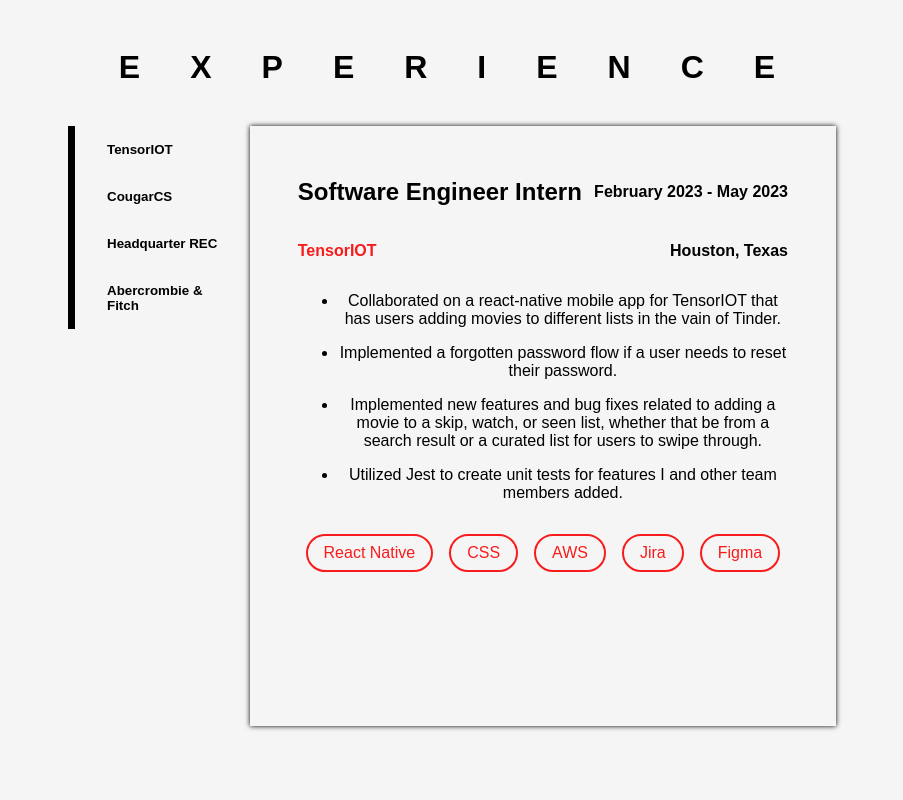
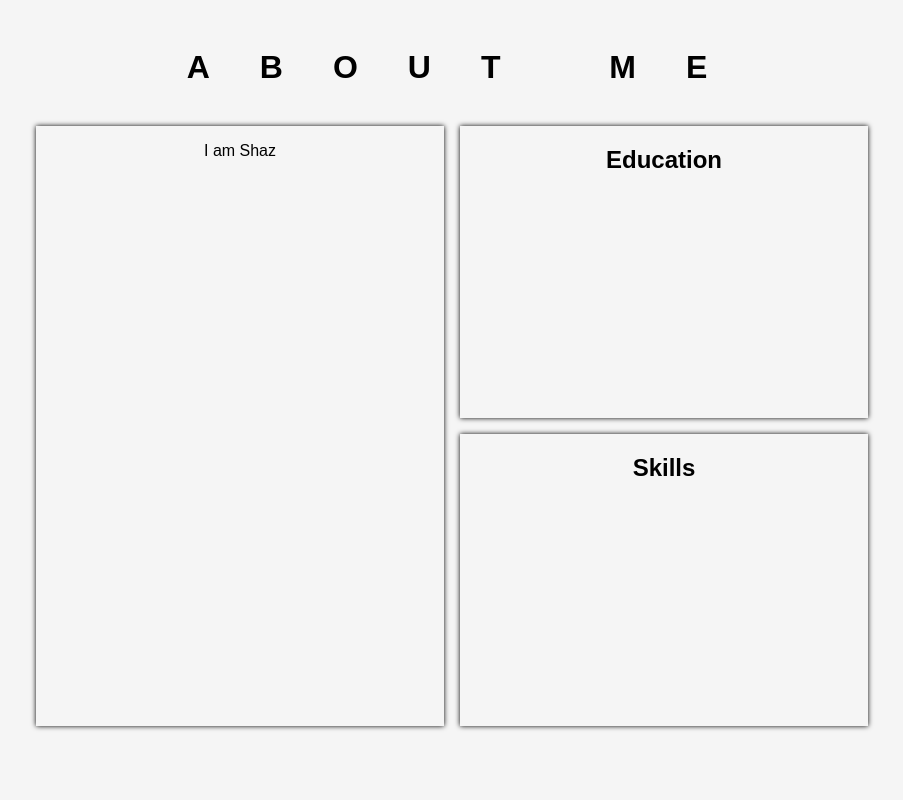
Before and after one commit to ShazAliMomin/personal-site, a React (Create React App) app: page / in a window 1280 px wide. Shown: the part 780-1580 px from the top of the page, without its empty margins (188-1091 px from the left). Built offline with nearby package versions, Linux system fonts and the light colour scheme; a web font is replaced by a local one.

Commit message:
minor updates

```diff
--- a/src/App.js
+++ b/src/App.js
@@ -1,7 +1,7 @@
 import "./App.css";
 import Navbar from "./components/Navbar/Navbar";
 import Hero from "./components/Hero/Hero";
-// import About from "./components/About/About";
+import About from "./components/About/About";
 import Experience from "./components/Experience/Experience";
 import Project from "./components/ProjectSection/Project";
 // import Contact from "./components/Contact/Contact";
@@ -12,7 +12,7 @@
     <div className="App">
       <Navbar />
       <Hero />
-      {/* <About /> */}
+      <About />
       <Experience />
       <Project />
       <Footer />
--- a/src/components/About/About.css
+++ b/src/components/About/About.css
@@ -2,137 +2,40 @@
   height: 100vh;
   background-color: whitesmoke;
   display: flex;
-  justify-content: center;
+  flex-direction: column;
   align-items: center;
+}
+
+.about-container h1 {
+  margin-bottom: 2.5rem;
+  padding: 1rem 0 0 2.5rem;
+  letter-spacing: 50px;
+  text-align: center;
+}
+
+.grid-container {
+  width: 65%;
+  height: 75vh;
+  display: grid;
+  grid-template-columns: 1fr 1fr 1fr 1fr;
+  grid-template-rows: 1fr 1fr;
   gap: 1rem;
 }
 
-.about-header {
-  background-color: whitesmoke;
-  position: relative;
-  width: 30%;
-  margin: 0;
-  padding: 0;
-  order: 5;
-  text-align: center;
-  left: 12.5rem;
-  bottom: 5rem;
+.about-card {
+  grid-column: 1 / 3;
+  grid-row: 1 / 3;
+  box-shadow: 0 0 5px 0;
 }
 
-.about-card {
-  /* margin-top: 4.7rem; */
-  height: 80vh;
-  width: 40%;
-  border: 5px solid black;
-  border-radius: 15px;
-  display: flex;
-  flex-direction: column;
+.education-card {
+  grid-column: 3 / 5;
+  grid-row: 1 / 2;
+  box-shadow: 0 0 5px 0;
 }
 
-/* .about-me {
-  height: 80vh;
-  width: 40%;
-  border: 5px solid black;
-  border-radius: 15px;
-} */
-
-/* .about-me h1 {
-  margin-top: 0;
-  font-weight: 500;
-} */
-
-.education-skills-card {
-  height: 80vh;
-  width: 40%;
-  display: flex;
-  flex-direction: column;
-  gap: 2rem;
+.skills-card {
+  grid-column: 3 / 5;
+  grid-row: 2 / 3;
+  box-shadow: 0 0 5px 0;
 }
-
-.education-header {
-  background-color: whitesmoke;
-  position: relative;
-  width: 30%;
-  margin: 0;
-  padding: 0;
-  order: 5;
-  text-align: center;
-  left: 12.5rem;
-  bottom: 39.5rem;
-}
-
-.education {
-  /* margin-top: 1rem; */
-  height: 30vh;
-  padding: 2rem 0;
-  border: 5px solid black;
-  border-radius: 15px;
-  display: flex;
-  justify-content: space-evenly;
-}
-
-.education p {
-  font-size: 19px;
-  font-weight: bold;
-}
-
-p span {
-  font-size: 19px;
-  font-weight: lighter;
-}
-
-.education ul {
-  font-size: 16px;
-}
-
-.uh-logo {
-  height: 14rem;
-  width: 14rem;
-}
-
-.skills-header {
-  background-color: whitesmoke;
-  position: relative;
-  width: 20%;
-  margin: 0;
-  padding: 0;
-  order: 5;
-  text-align: center;
-  left: 14.3rem;
-  bottom: 23.3rem;
-}
-
-.skills {
-  height: 35vh;
-  border: 5px solid black;
-  border-radius: 15px;
-  display: flex;
-  flex-direction: column;
-  justify-content: center;
-}
-
-.languages {
-  /* padding-top: 1rem; */
-  padding: 2rem 0;
-  align-self: center;
-  width: 85%;
-}
-
-.languages ul {
-  margin: 0;
-  display: flex;
-  flex-wrap: wrap;
-  flex-direction: row;
-  justify-content: center;
-  gap: 2rem;
-  list-style: none;
-  padding: 0;
-}
-
-.languages ul li {
-  padding: 0.5rem 1rem;
-  text-align: center;
-  border: 2px solid rgb(248, 28, 28);
-  border-radius: 9999px;
-  color: rgb(248, 28, 28);
-}
--- a/src/components/About/About.jsx
+++ b/src/components/About/About.jsx
@@ -1,18 +1,29 @@
 import React from "react";
 import "./About.css";
-import UHLogo from "../../assets/UH_Red.png";
+// import UHLogo from "../../assets/UH_Red.png";
 
 function About() {
   return (
     <div className="about-container">
-      <div className="about-card">
+      <h1>ABOUT ME</h1>
+      <div className="grid-container">
+        <div className="about-card">
+          <p>I am Shaz</p>
+        </div>
+        <div className="education-card">
+          <h2>Education</h2>
+        </div>
+        <div className="skills-card">
+          <h2>Skills</h2>
+        </div>
+      </div>
+      {/* <div className="about-card">
         <h2 className="about-header">ABOUT ME</h2>
         <div className="about-me">
           <p>I am shaz</p>
         </div>
       </div>
       <div className="education-skills-card">
-        {/* <h2 className="education-header">EDUCATION</h2> */}
         <div className="education">
           <h2 className="education-header">EDUCATION</h2>
           <div>
@@ -48,7 +59,7 @@
             </ul>
           </div>
         </div>
-      </div>
+      </div> */}
     </div>
   );
 }
```
